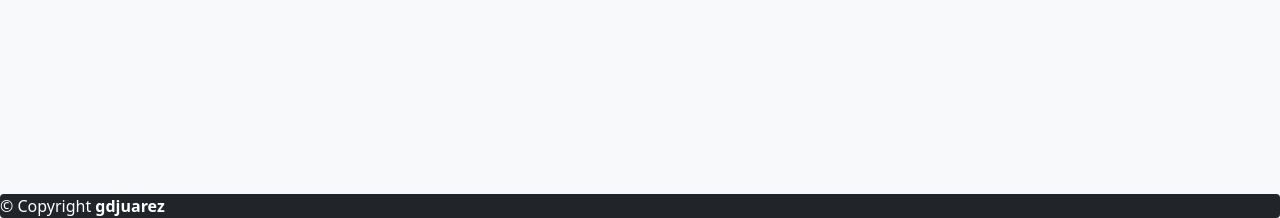
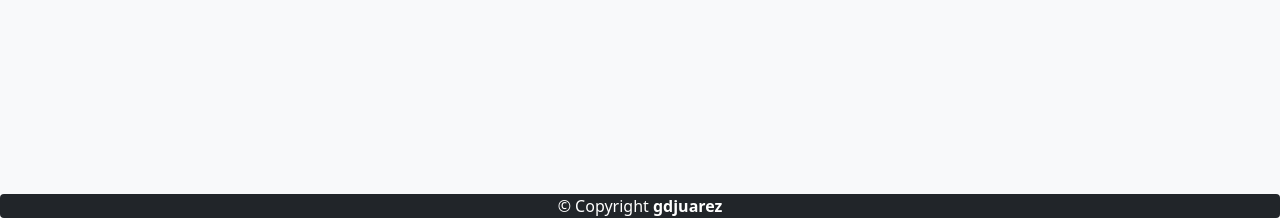
Before and after one commit to gdjuarez/Portfolio, a PHP site: page / in a window 1280 px wide. Shown: the part 3006-3224 px from the top of the page. Run offline with PHP 8.4, Linux system fonts and the light colour scheme.

Commit message:
Update index.php

```diff
--- a/index.php
+++ b/index.php
@@ -141,7 +141,7 @@
 
 
     <footer id="footer">
-        <div class="copyright bg-dark text-white rounded">
+        <div class="copyright bg-dark text-white text-center rounded">
             &copy; Copyright <strong><span>gdjuarez</span></strong>
         </div>
     </footer>
```
